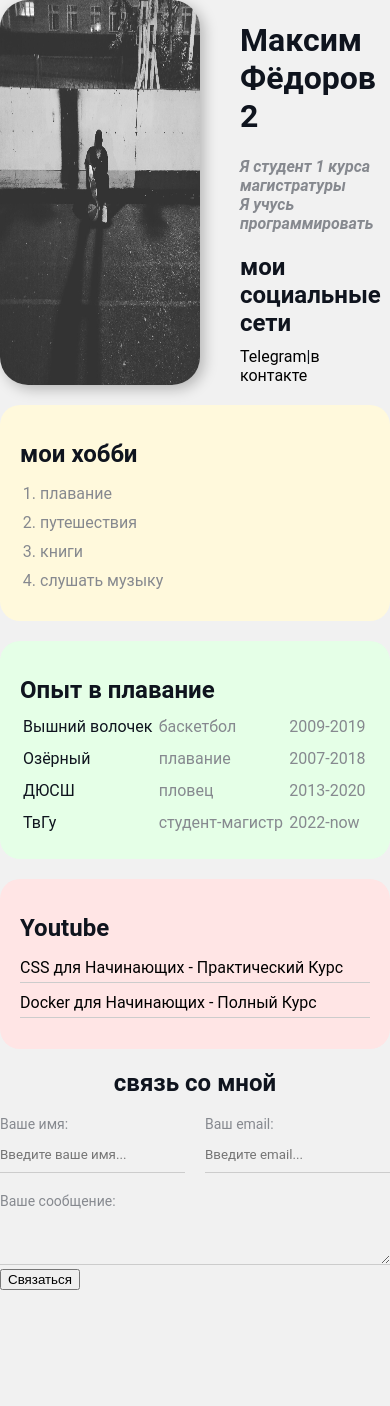
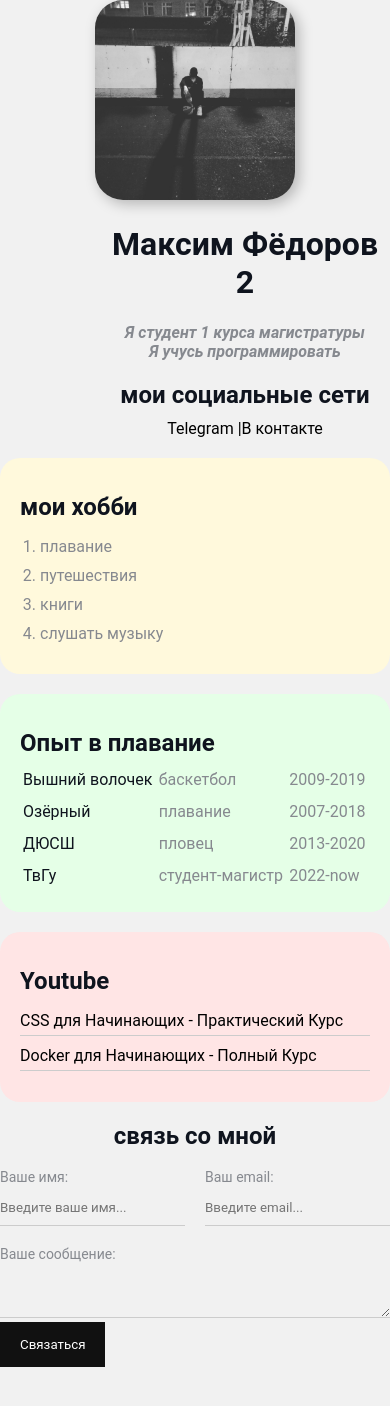
Before and after one commit to MaximFlame/react-app-test, a React (Create React App) app: page / in a window 390 px wide. Shown: the top 1406 px of the page. Built offline with nearby package versions, Linux system fonts and the light colour scheme.

Commit message:
Css(Стилизация кнопки в компоненте ContactMe.js); Позиционирование(Position);Медиа запросы.Адаптив(@media)

```diff
--- a/src/App.css
+++ b/src/App.css
@@ -22,8 +22,17 @@
     .info{
         display: flex;
         margin-bottom: 20px}
+
+    @media(max-width:700px){
+        .info{
+            text-align: center;
+            display: block;
+        }
+    }
+
+
     .info-text{
-        margin-left: 40px;
+        margin-left: 100px;
     }
     .info-text h2{
         margin-bottom: 10px;
@@ -44,7 +53,8 @@
     }
     /*.Social{*/
         /*background: #877698;*/
-        /*padding: 15px;*/
+        /*padding: 15px;*
+        /
         /*padding: 15px 45px;*/
         /*padding: 15px 20px 25px 30px;*/
         /*margin: 25px;*/
@@ -137,3 +147,38 @@
 .row >.form-group:last-child{
     margin-right: 0;
 }
+.btn{
+    background:#111;
+    padding: 15px 20px;
+    color: white;
+    border: none;
+    font-family: inherit;
+    cursor: pointer;
+}
+.btn:hover{
+    opacity: 0.9;
+}
+
+
+
+
+/*position*/
+/*.position{*/
+/*    position:relative;*/
+/*    border: 4px solid black;*/
+/*    margin-top: 40px;*/
+/*    padding: 20px;*/
+/*    height: 300px;*/
+
+/*}*/
+
+/*.box{*/
+/*    position:fixed;*/
+/*    top:0;*/
+/*    left: 0px;*/
+/*    !*left: 0px;*!*/
+/*    !*bottom: 150px;*!*/
+/*    width: 100%;*/
+/*    height: 50px;*/
+/*    background: lightcoral;*/
+/*}*/
--- a/src/App.js
+++ b/src/App.js
@@ -17,6 +17,9 @@ function App() {
           <div className="contact">
             <ContactMe />
           </div>
+          <div className="position">
+            <div className="box"></div>
+          </div>
         </div>
       </div>
       <div style={{ marginBottom: 500 }}></div>
--- a/src/components/ContactMe.js
+++ b/src/components/ContactMe.js
@@ -17,7 +17,7 @@ export const ContactMe = () => {
           <label htmlFor="email">Ваше сообщение:</label>
           <textarea id="text" rows="2" cols="15"></textarea>
         </div>
-        <input type="submit" value="Связаться" />
+        <input className="btn" type="submit" value="Связаться" />
       </form>
     </>
   );
--- a/src/components/UserTable.js
+++ b/src/components/UserTable.js
@@ -12,11 +12,10 @@ export const UserTable = () => {
         <p>Я учусь программировать</p>
         <h2>мои социальные сети</h2>
         <a href="https://web.telegram.org/z/#775139666" target="_blank">
-          Telegram
+          Telegram |
         </a>
-        |
         <a href="https://vk.com/flame_17" target="_blank">
-          в контакте
+          В контакте
         </a>
       </div>
     </div>
```
